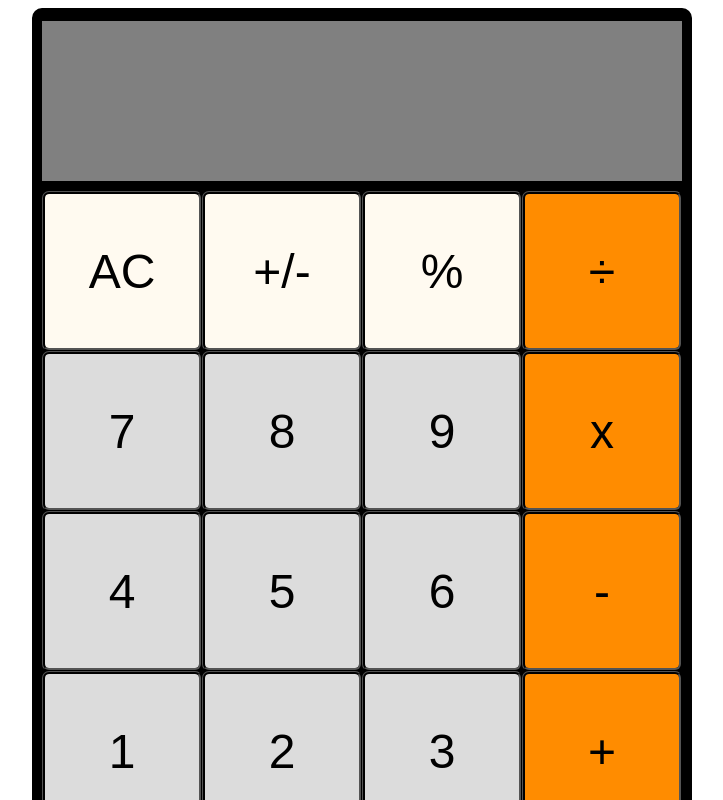
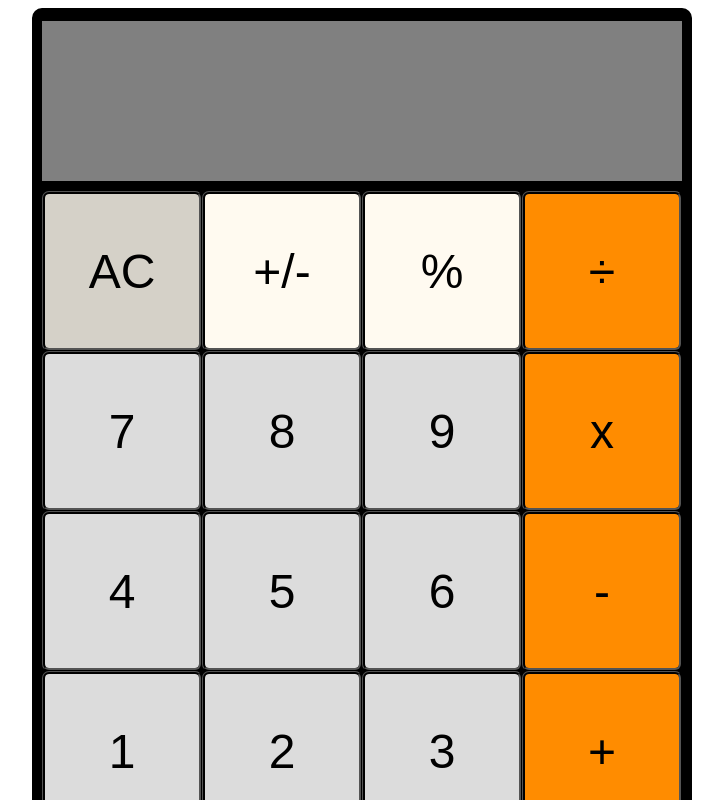
Before and after one commit to foomw96/odinCalculator, a plain HTML site: page index.html in a window 1280 px wide. In both pictures the pointer is over the button "AC". Shown: the top 800 px of the page, without its empty margins (278-1001 px from the left). Drawn offline with Linux system fonts and the light colour scheme.

Commit message:
Add button hover styles

```diff
--- a/style.css
+++ b/style.css
@@ -20,6 +20,10 @@ button {
     border-radius: 7px;
     background-color: gainsboro;
     font-size: clamp(1rem, 10vw, 3rem);
+}
+
+button:hover {
+    background-color: rgb(179, 177, 177);
 }
 
 #zero {
@@ -47,6 +51,14 @@ button {
     background-color: darkorange;
 }
 
+.operator:hover, #equals:hover {
+    background-color: orange;
+}
+
 #clear, #sign, #percentage {
     background-color: floralwhite;
 }
+
+#clear:hover, #sign:hover, #percentage:hover {
+    background-color: rgb(213, 209, 200);
+}
```
